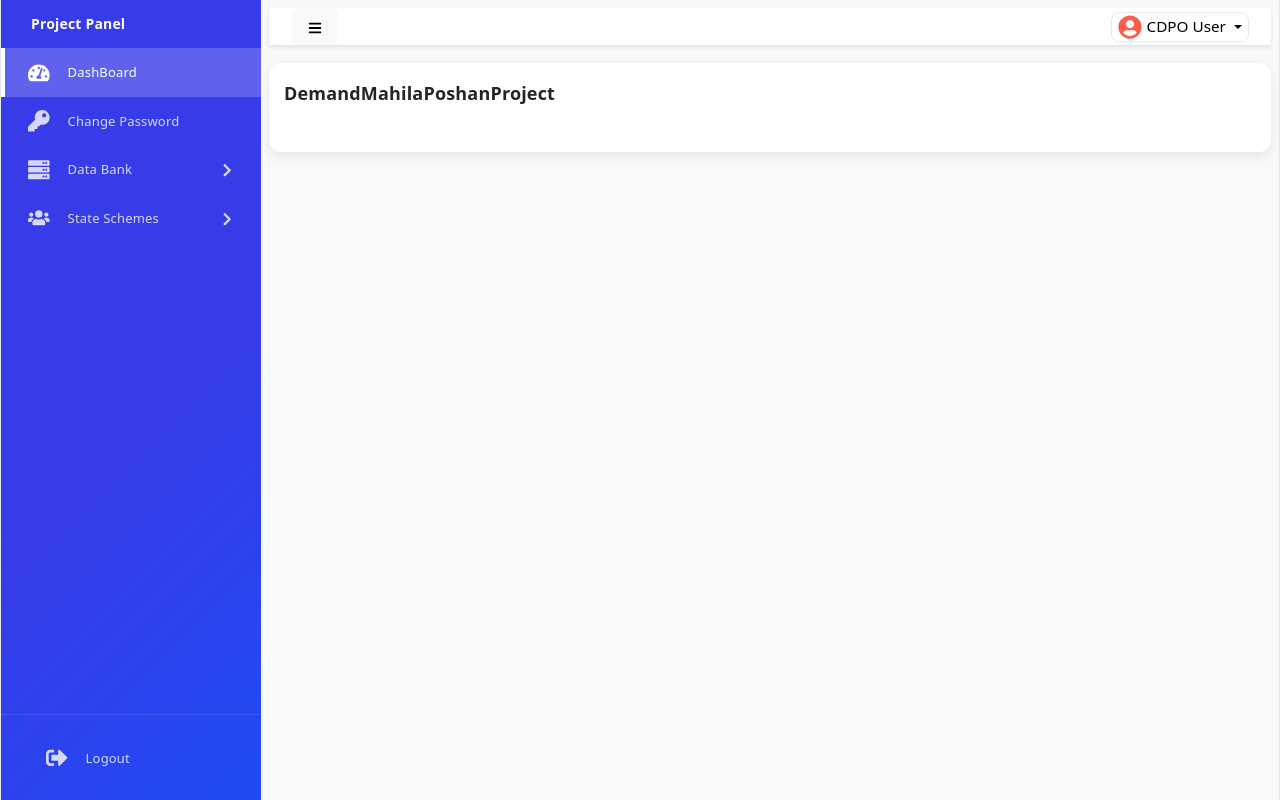
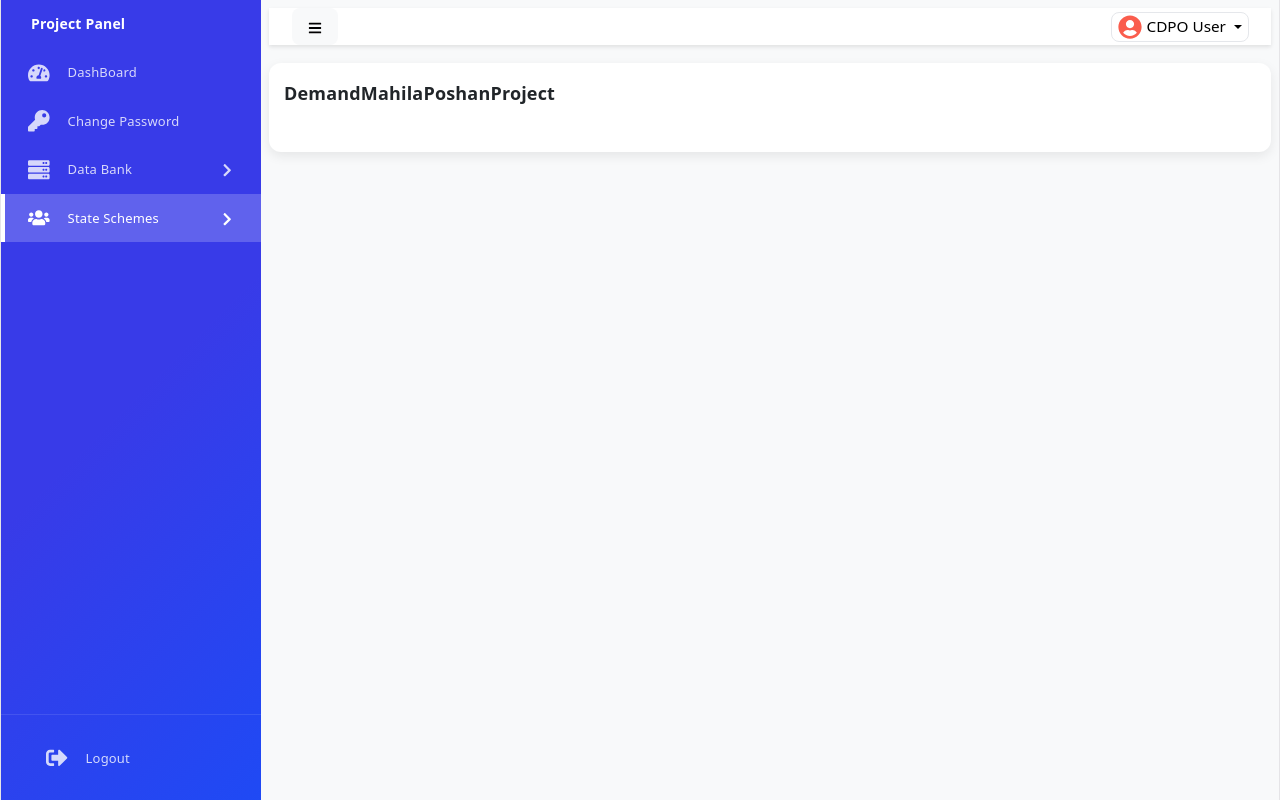
Before and after one commit to VAIBHAVTOMAR321/wecd-schemes-project, a React (Vite) app: page /wecdschemes/StockBal in a window 1280 px wide. Built offline with nearby package versions, Linux system fonts and the light colour scheme.

Commit message:
CDPO update

```diff
--- a/src/components/CDPO_panel/CDPOLeftNav.jsx
+++ b/src/components/CDPO_panel/CDPOLeftNav.jsx
@@ -53,12 +53,24 @@ const CDPOLeftNav = ({ sidebarOpen, setSidebarOpen, isMobile, isTablet, onNavCli
   const navigate = useNavigate();
   const location = useLocation();
 
-  const [userRole, setUserRole] = useState(user ? user.role : null);
+  const userRole = user ? user.role : null;
   const [openSubmenu, setOpenSubmenu] = useState([]);
   const toggleSubmenu = (index) => {
     setOpenSubmenu((prev) =>
       prev.includes(index) ? prev.filter((i) => i !== index) : [...prev, index]
     );
+  };
+
+  const isItemActive = (item) => {
+    if (item.path && item.path !== "#" && location.pathname === item.path) return true;
+    if (item.submenu) {
+      return item.submenu.some((sub) => {
+        if (sub.path && sub.path !== "#" && location.pathname === sub.path) return true;
+        if (sub.submenu) return sub.submenu.some((nested) => nested.path === location.pathname);
+        return false;
+      });
+    }
+    return false;
   };
 
   // Automatically close sidebar when navigating on mobile or tablet views
@@ -68,13 +80,10 @@ const CDPOLeftNav = ({ sidebarOpen, setSidebarOpen, isMobile, isTablet, onNavCli
     }
   }, [location.pathname, isMobile, isTablet, setSidebarOpen]);
 
-  const handleItemClick = (e, path, isActive) => {
+  const handleItemClick = (e, path) => {
     if (onNavClick) {
       e.preventDefault();
       onNavClick(path);
-    } else if (!isActive) {
-      // Only close sidebar if navigating to a different page
-      setSidebarOpen(false);
     }
   };
 
@@ -214,11 +223,11 @@ const CDPOLeftNav = ({ sidebarOpen, setSidebarOpen, isMobile, isTablet, onNavCli
     item.allowedRoles ? item.allowedRoles.includes(userRole) : true
   )
   .map((item, index) => (
-    <div key={index}>
+    <div key={index} className={`nav-item-wrapper ${isItemActive(item) ? "active-parent" : ""}`}>
       {/* If submenu exists */}
       {item.submenu ? (
         <Nav.Link
-          className={`nav-item ${item.active ? "active" : ""}`}
+          className={`nav-item ${isItemActive(item) ? "active" : ""}`}
           onClick={() => toggleSubmenu(index)}
         >
           <span className="nav-icon">{item.icon}</span>
@@ -230,8 +239,8 @@ const CDPOLeftNav = ({ sidebarOpen, setSidebarOpen, isMobile, isTablet, onNavCli
       ) : (
          <Link
            to={item.path}
-           className={`nav-item nav-link ${item.active ? "active" : ""}`}
-           onClick={(e) => handleItemClick(e, item.path, item.active)}
+           className={`nav-item nav-link ${isItemActive(item) ? "active" : ""}`}
+           onClick={(e) => handleItemClick(e, item.path, isItemActive(item))}
          >
            <span className="nav-icon">{item.icon}</span>
            <span className="nav-text">{item.label}</span>
@@ -239,7 +248,7 @@ const CDPOLeftNav = ({ sidebarOpen, setSidebarOpen, isMobile, isTablet, onNavCli
       )}
 
       {/* Submenu */}
-       {item.submenu && item.submenu.length > 0 && (
+       {sidebarOpen && item.submenu && item.submenu.length > 0 && (
          <Collapse in={openSubmenu.includes(index)}>
            <div className="submenu-container-user">
              {item.submenu.map((subItem, subIndex) => {
@@ -260,7 +269,7 @@ const CDPOLeftNav = ({ sidebarOpen, setSidebarOpen, isMobile, isTablet, onNavCli
                     ) : (
                       <Link
                         to={subItem.path}
-                        className="submenu-item-user nav-link"
+                        className={`submenu-item-user nav-link ${location.pathname === subItem.path ? "active" : ""}`}
                         onClick={(e) => handleItemClick(e, subItem.path, false)}
                       >
                         <span className="submenu-icon">{subItem.icon}</span>
@@ -275,7 +284,7 @@ const CDPOLeftNav = ({ sidebarOpen, setSidebarOpen, isMobile, isTablet, onNavCli
                            <Link
                              key={nestedIndex}
                              to={nestedItem.path}
-                             className="submenu-item-user nav-link"
+                             className={`submenu-item-user nav-link ${location.pathname === nestedItem.path ? "active" : ""}`}
                              onClick={(e) => handleItemClick(e, nestedItem.path, false)}
                            >
                              <span className="submenu-icon">{nestedItem.icon}</span>
@@ -291,12 +300,52 @@ const CDPOLeftNav = ({ sidebarOpen, setSidebarOpen, isMobile, isTablet, onNavCli
            </div>
          </Collapse>
        )}
+
+       {!sidebarOpen && !isMobile && !isTablet && (
+         <div className="sidebar-flyout">
+           <div className="flyout-header-title">{item.label}</div>
+           {item.submenu && item.submenu.length > 0 && (
+             <div className="flyout-body">
+               {item.submenu.map((subItem, subIndex) => {
+                 const hasNested = subItem.submenu && subItem.submenu.length > 0;
+                 return (
+                   <div key={subIndex}>
+                     <Link
+                       to={subItem.path}
+                       className={`flyout-item ${location.pathname === subItem.path ? "active" : ""}`}
+                       onClick={(e) => handleItemClick(e, subItem.path, false)}
+                     >
+                       {subItem.icon && <span className="flyout-icon-small">{subItem.icon}</span>}
+                       <span>{subItem.label}</span>
+                     </Link>
+                     {hasNested && (
+                       <div className="flyout-nested-menu">
+                         {subItem.submenu.map((nested, nIdx) => (
+                           <Link
+                             key={nIdx}
+                             to={nested.path}
+                             className={`flyout-nested-item ${location.pathname === nested.path ? "active" : ""}`}
+                             onClick={(e) => handleItemClick(e, nested.path, false)}
+                           >
+                             {nested.label}
+                           </Link>
+                         ))}
+                       </div>
+                     )}
+                   </div>
+                 );
+               })}
+             </div>
+           )}
+         </div>
+       )}
     </div>
   ))}
 
         </Nav>
 
          <div className="sidebar-footer">
+           <div className="nav-item-wrapper">
            <Nav.Link
              className="nav-item logout-btn"
              onClick={() => {
@@ -311,6 +360,12 @@ const CDPOLeftNav = ({ sidebarOpen, setSidebarOpen, isMobile, isTablet, onNavCli
              </span>
              <span className="nav-text">Logout</span>
            </Nav.Link>
+           {!sidebarOpen && !isMobile && !isTablet && (
+             <div className="sidebar-flyout">
+               <div className="flyout-header-title">Logout</div>
+             </div>
+           )}
+           </div>
          </div>
       </div>
 
```
Lines whose indentation alone changed are shown as unchanged.
